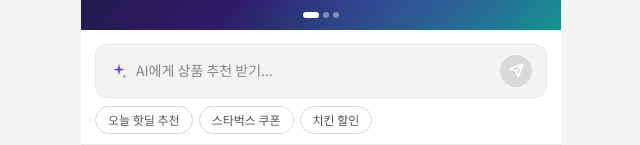
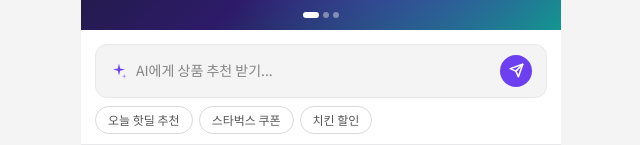
Before and after one commit to sangyun88/okcashbag-shopping-agent, a React (Vite) app: page / in a window 1280 px wide. Shown: the part 305-450 px from the top of the page, without its empty margins (319-959 px from the left). Built offline with nearby package versions, Linux system fonts and the light colour scheme.

Commit message:
fix: 보내기 버튼 색상 개선

```diff
--- a/src/screens/ScreenRecommend.jsx
+++ b/src/screens/ScreenRecommend.jsx
@@ -76,7 +76,7 @@ export default function ScreenRecommend({ onAISearch }) {
             type="submit"
             style={{
               width: 32, height: 32, borderRadius: '50%', border: 'none', cursor: 'pointer',
-              background: query.trim() ? '#E8003D' : T.gray200,
+              background: query.trim() ? '#E8003D' : T.purple,
               display: 'flex', alignItems: 'center', justifyContent: 'center',
               flexShrink: 0, transition: 'background 0.15s',
             }}
```
